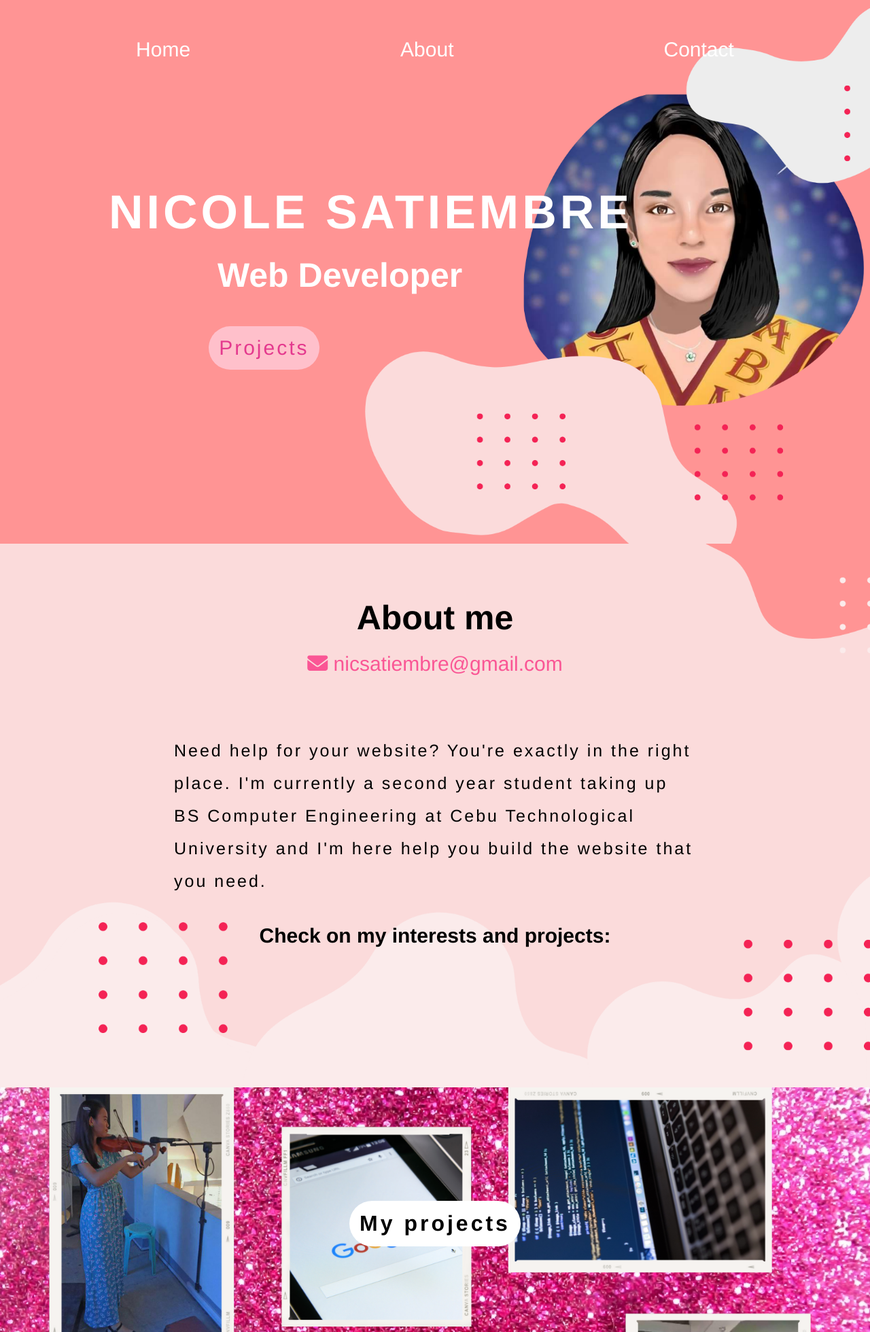
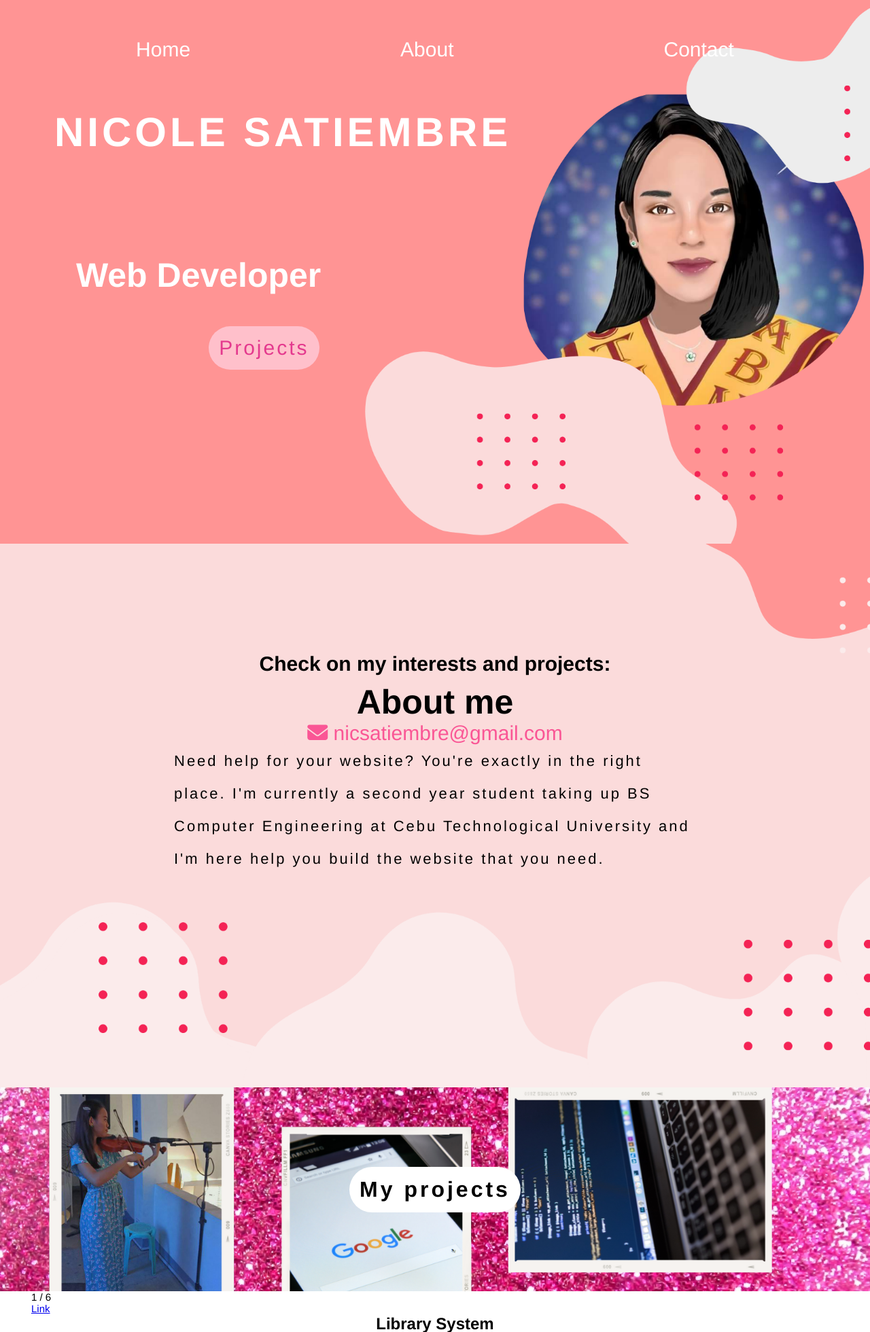
Before and after one commit to LeNikki/Personal-Website, a PHP site: page / in a window 1280 px wide. Shown: the top 1960 px of the page at 68% size. Run offline with PHP 8.4, Linux system fonts and the light colour scheme; some libraries are stand-ins or nearby versions.

Commit message:
Update style.css

```diff
--- a/css/style.css
+++ b/css/style.css
@@ -31,19 +31,19 @@ nav{
 
 }
 .role{
-  position:absolute; left: 20rem; margin-top: 10px; font-size: 50px; color: white;
+  position:absolute; left: 7rem; margin-top: 10px; font-size: 50px; color: white;
 }
 .proj{
   width: 56%; height: 60%; position: absolute; top: 133rem; left: 21%;
 }
 .logo{
   text-transform: uppercase;
-  font-size: 70px;
+  font-size: 60px;
   font-weight: 700;
   letter-spacing: 5px;
   position: absolute;
-  top: 17rem;
-  left: 10rem;
+  top: 10rem;
+  left: 5rem;
   color: white;
 
 }
@@ -51,7 +51,7 @@ td{
   margin: 10%; padding: 10%;
 }
 .check{
-  position: absolute; top: 85rem; font-size: 30px;
+  position: absolute; top: 60rem; font-size: 30px;
 }
 .proj_btn{
   position: absolute; top: 60%;
@@ -77,8 +77,14 @@ td{
 
 }
 .proj{
-  border: 5px;
+ width: 100%;
+ height: 80%;
+ margin: 0;
+ padding: 0;
  border-radius: 55px;
+ margin-top: 2%;
+ position:unset;
+ left: 0;
 }
 
 .proj_btn{
@@ -106,17 +112,19 @@ td{
   background-image: url("../images/about.png");
   background-repeat: no-repeat;
   background-size: cover;
+  display: flex;
+  flex-direction: column;
 }
 .third{
   background-image: url("../images/page3.png");
   background-repeat: no-repeat;
   background-size: cover;
   background-attachment: fixed;
-  height: 400px;
+  height: 300px;
 
 }
 .fourth{
-  background-size: cover;
+
   margin: 0;
   padding: 0;
 }
@@ -125,6 +133,8 @@ td{
   background-repeat: no-repeat;
   height: 500px;
   background-size: cover;
+  display: flex;
+  flex-direction: column;
 }
 .star{
 color:rgb(236, 109, 147)
@@ -133,31 +143,34 @@ color:rgb(236, 109, 147)
    margin-top: 14px;
 }
 .table{
-padding: 15%; color:rgb(240, 95, 139); display: grid;
+padding-left: 15%; color:rgb(240, 95, 139); display: grid;
+padding-right: 15%;
       grid-template-columns: repeat(4, 42%);
-      grid-template-rows: repeat(6, 15%); margin-top:7%;
+      grid-template-rows: repeat(6, 15%);
       height: 300px;
 }
+.skills{
+   margin-left: 30%; color:rgb(250, 86, 149);
+  }
 .myproj{
   letter-spacing: 4px; border-radius: 55px; background-color:rgb(255, 255, 255); padding: 15px; color:rgb(0, 0, 0);
 }
 
 /*########################## ABOUT ################################*/
 .about_title{
-  position: absolute; top: 55rem; font-size: 50px;
+  font-size: 50px; margin-top: 20px;
 }
 .email{
-  position: absolute; top: 60rem; font-size: 30px; color:rgb(250, 86, 149)
+   font-size: 30px; color:rgb(250, 86, 149)
 }
 .about_p{
-  position: absolute; font-size: 25px; letter-spacing: 3px; line-height: 3rem;
-  padding: 20%;
+  font-size: 22px; letter-spacing: 3px; line-height: 3rem;
+  margin-left: 20%; margin-right: 20%; margin-bottom: 10%;
 }
-.skills{
-position: absolute; top: 175rem; margin-left: 30%; color:rgb(250, 86, 149);
-}
+
 .title{
-  position: absolute; top: 155rem; margin-right: 40%;
+  /*position: absolute; top: 155rem; margin-right: 40%; text-align: center; color: black;*/
+  margin-top: 3%; text-align:center;
 }
 /*############### SLIDESHOW #####################*/
 .mySlides {
@@ -201,17 +214,13 @@ position: absolute;
 /* Number text (1/3 etc) */
 .numbertext {
   color: black;
-  font-size: 25px;
- margin-top: 4%;
-
-  position: absolute;
-  top: 252%;
-  left: 45%;
+  font-size: 15px;
+ position:unset;
+ margin-left: 2%;
 }
 .title{
-  position: absolute;
-  top: 165rem;
-  left: 45%;
+  margin-top: 0;
+  color:black;
 }
 
 /* The dots/bullets/indicators */
```
